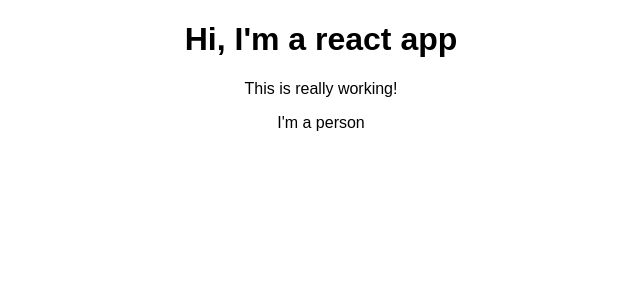
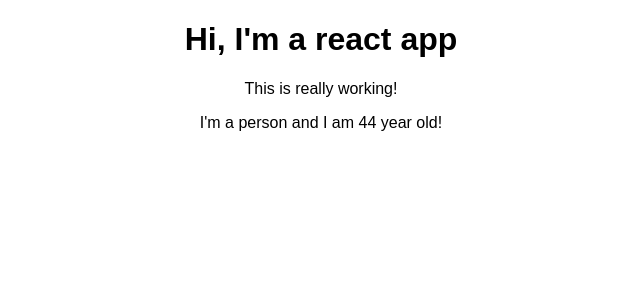
Before and after one commit to jberends/react-complete-guide, a React (Create React App) app: page / in a window 1280 px wide. Shown: the top 300 px of the page, without its empty margins (319-959 px from the left). Built offline with nearby package versions, Linux system fonts and the light colour scheme.

Commit message:
sec3 les35

```diff
--- a/src/Person/Person.js
+++ b/src/Person/Person.js
@@ -1,8 +1,7 @@
 import React from 'react';
 
 const person = () => {
-  return <p>I'm a person</p>
-}
-
+  return <p>I'm a person and I am {Math.floor(Math.random() * 50)} year old!</p>
+};
 
 export default person;
```
